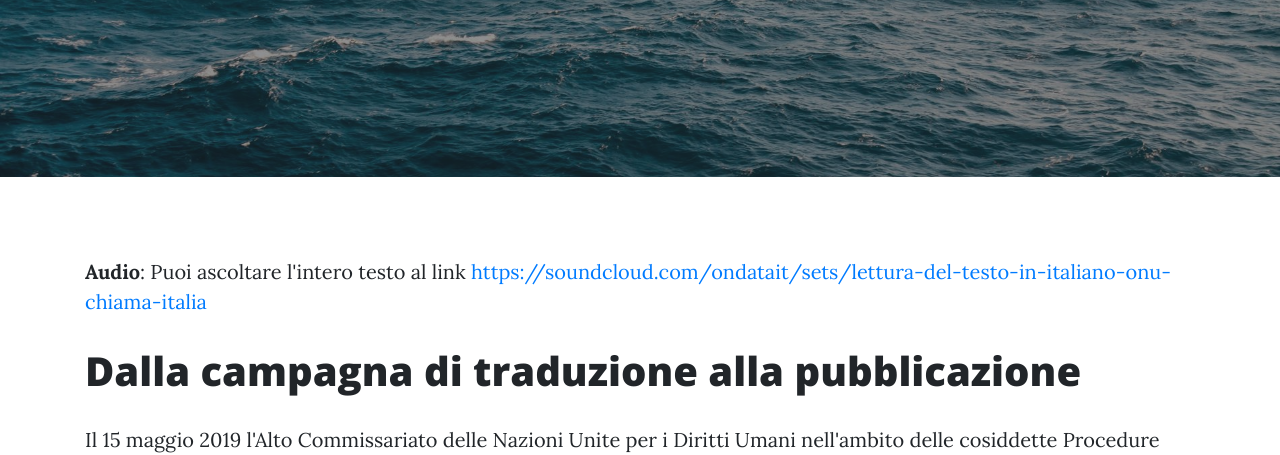
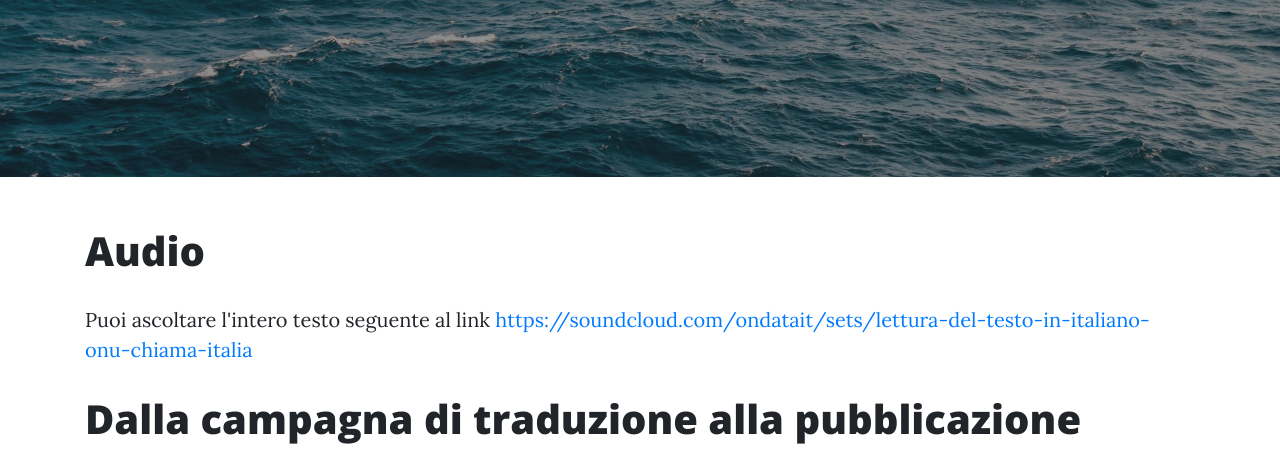
Before and after one commit to ondata/ONUGovernotalianoDirittiUmani, a website: page index.html in a window 1280 px wide. Shown: the part 516-971 px from the top of the page. Drawn offline with nearby package versions, Linux system fonts and the light colour scheme; a web font is replaced by a local one.

```diff
--- a/index.html
+++ b/index.html
@@ -92,7 +92,8 @@
       <div class="row">
         <div class="col-lg-12 col-md-12 mx-auto">
 
-          <p><strong>Audio</strong>: Puoi ascoltare l'intero testo al link <a href="https://soundcloud.com/ondatait/sets/lettura-del-testo-in-italiano-onu-chiama-italia" target="_blank">https://soundcloud.com/ondatait/sets/lettura-del-testo-in-italiano-onu-chiama-italia</a>
+          <h1>Audio</h1>
+            <p>Puoi ascoltare l'intero testo seguente al link <a href="https://soundcloud.com/ondatait/sets/lettura-del-testo-in-italiano-onu-chiama-italia" target="_blank">https://soundcloud.com/ondatait/sets/lettura-del-testo-in-italiano-onu-chiama-italia</a>
           </p>
 
           <h1 id="introduzione">Dalla campagna di traduzione alla pubblicazione</h1>
@@ -143,8 +144,9 @@
                   di considerazione verso il principio di non respingimento.</a></li>
               <li><a href="#allegato-con-riferimento-al-diritto-internazionale-sui-diritti-umani">Allegato - Con riferimento al diritto internazionale sui diritti umani.</a></li>
             </ul>
-            <div align="right">
+
               <h2 id="premessa">Premessa</h2>
+              <div align="right">
               <p>15 Maggio 2019</p>
             </div>
             <p>Eccellenza</p>
```
